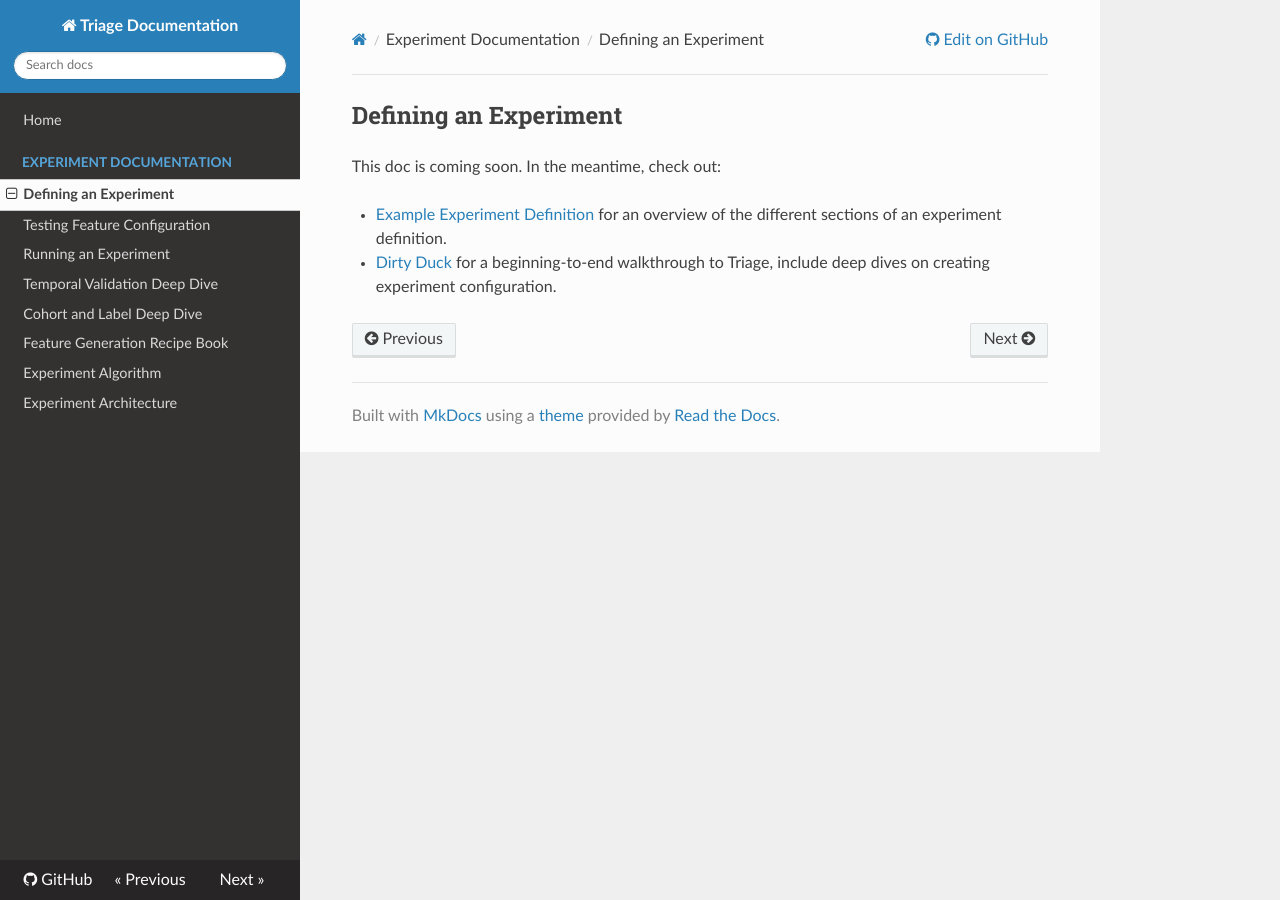
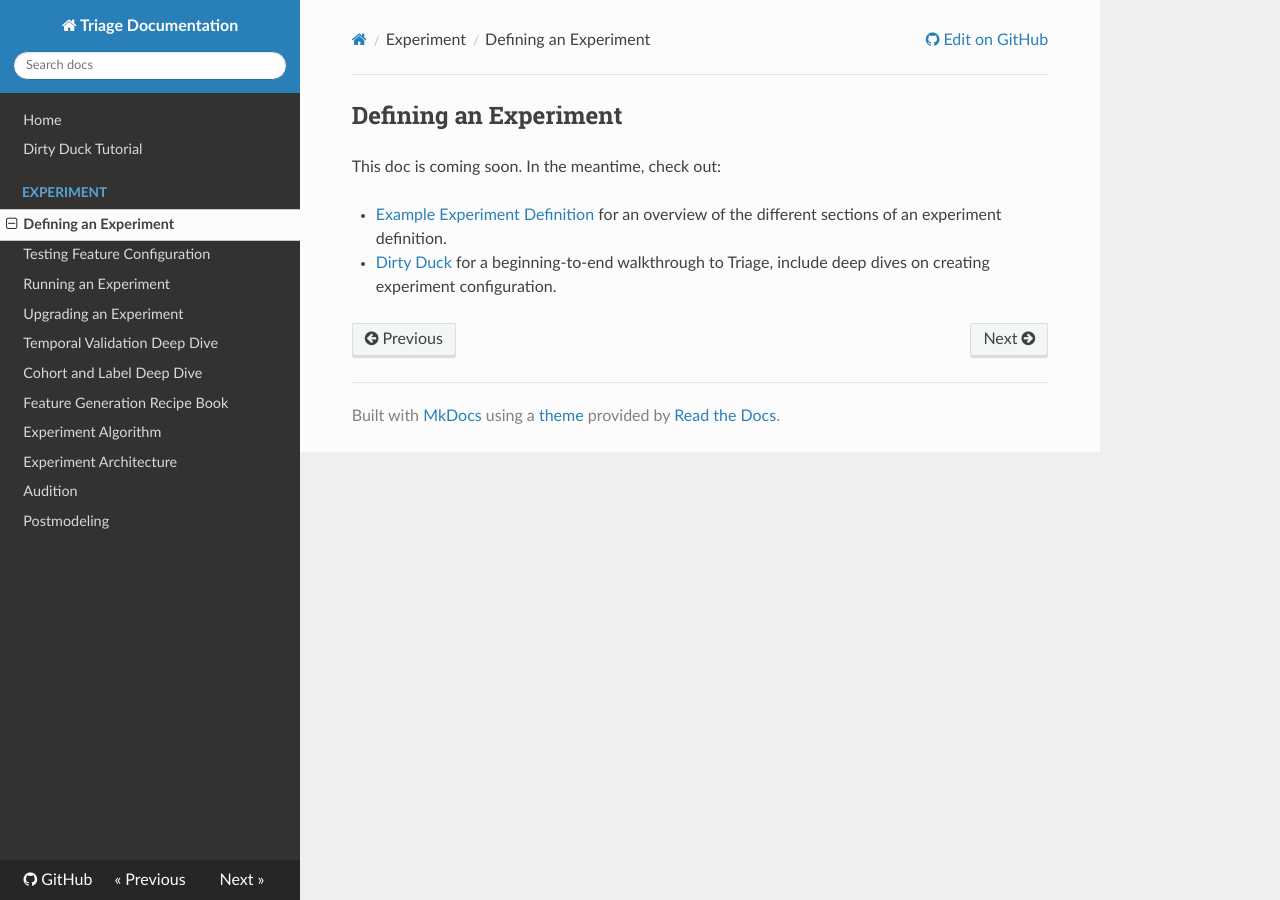
Before and after one commit to dssg/triage, an MkDocs documentation site: the page built from docs/sources/experiments/defining.md, in a window 1280 px wide. Built offline with MkDocs 1.6.1, drawn with Linux system fonts in a browser that asks for light colours; nearby versions of some CDN libraries; a script that is not in the unit is left out; old or Windows-style settings are respelled for this version of MkDocs.

Commit message:
Add Audition, Postmodeling, Dirty Duck references to docs
- Add audition reference to documentation sidebar and index [Resolves
- Add postmodeling reference to documentation sidebar and index
[Resolves #490]
- Add dirtyduck reference to documentation sidebar and index
- Move experiment upgrade links to own doc
- Rewrite index, remove some things that are now covered in other docs
(e.g. design goals, now in architecture doc)

```diff
--- a/docs/mkdocs.yml
+++ b/docs/mkdocs.yml
@@ -14,12 +14,16 @@ extra_javascript:
 
 pages:
   - Home: index.md
-  - Experiment Documentation:
+  - Dirty Duck Tutorial: https://dssg.github.io/dirtyduck
+  - Experiment:
     - Defining an Experiment: experiments/defining.md
     - Testing Feature Configuration: experiments/feature-testing.md
     - Running an Experiment: experiments/running.md
+    - Upgrading an Experiment: experiments/upgrading.md
     - Temporal Validation Deep Dive: experiments/temporal-validation.md
     - Cohort and Label Deep Dive: experiments/cohort-labels.md
     - Feature Generation Recipe Book: experiments/features.md
     - Experiment Algorithm: experiments/algorithm.md
     - Experiment Architecture: experiments/architecture.md
+  - Audition: https://github.com/dssg/triage/tree/master/src/triage/component/audition
+  - Postmodeling: https://github.com/dssg/triage/tree/master/src/triage/component/postmodeling
```
Also changed, not shown: docs/sources/experiments/upgrading.md (added, +4 -0 lines), docs/sources/index.md (+35 -34 lines).
